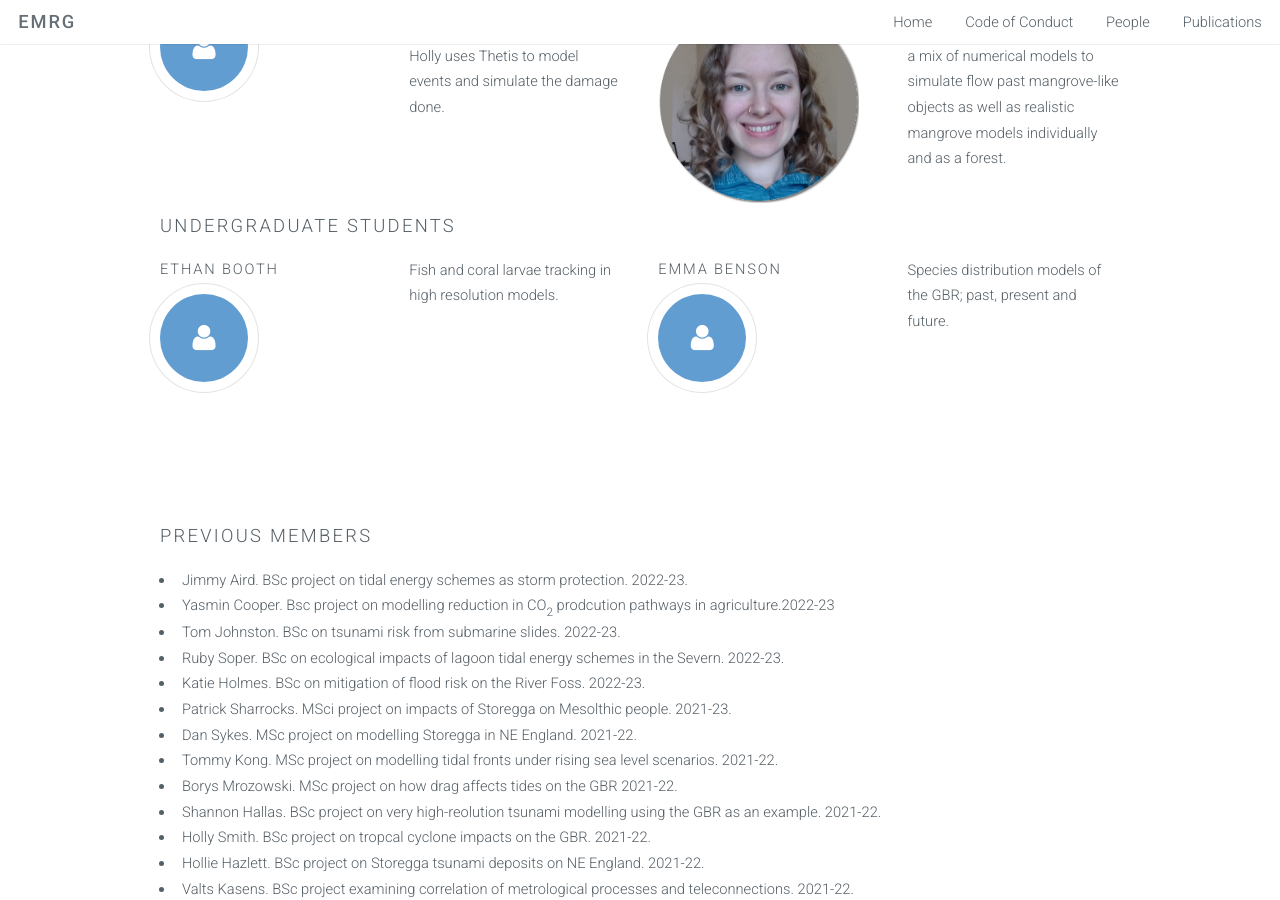
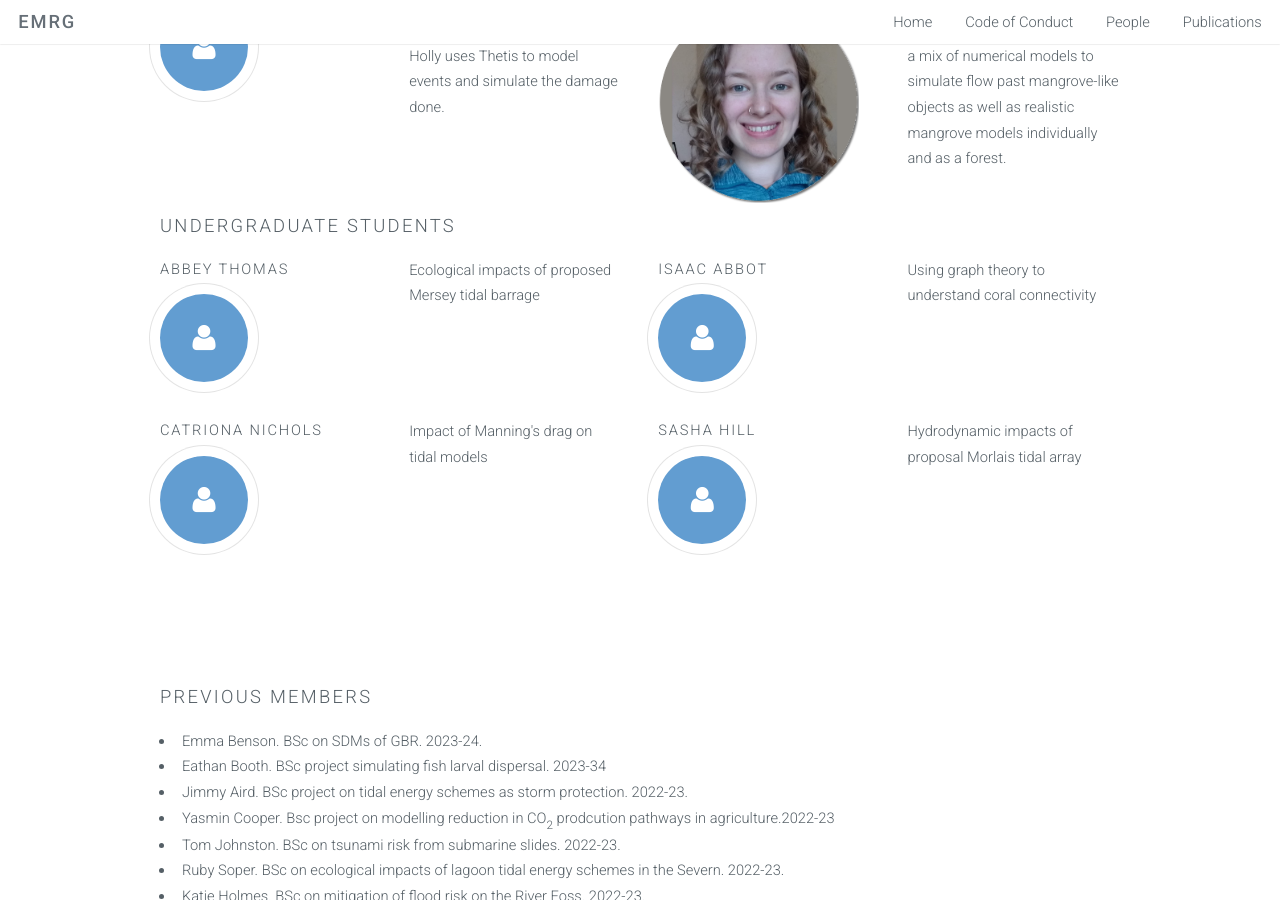
Before and after one commit to EnvModellingGroup/EnvModellingGroup.github.io, a Jekyll site: the page built from people.html, in a window 1280 px wide and 900 px high, scrolled down 1322 px. Built offline with Jekyll 4.4.1, drawn with Linux system fonts in a browser that asks for light colours.

Commit message:
Adding 24-25 students

```diff
--- a/people.html
+++ b/people.html
@@ -109,18 +109,34 @@ keywords: modelling, environmental, ecological, ecology, environment, computatio
       <h3>Undergraduate students</h3>
       <div class="row">
         <div class="3u">
-          <h4>Ethan Booth</h4>
+          <h4>Abbey Thomas</h4>
           <span class="icon major fa-user"></span>
         </div>
         <div class="3u">
-          <p>Fish and coral larvae tracking in high resolution models.</p>
+          <p>Ecological impacts of proposed Mersey tidal barrage</p>
         </div>
         <div class="3u">
-          <h4>Emma Benson</h4>
+          <h4>Isaac Abbot</h4>
           <span class="icon major fa-user"></span>
         </div>
         <div class="3u">
-          <p>Species distribution models of the GBR; past, present and future.</p>
+          <p>Using graph theory to understand coral connectivity</p>
+        </div>
+      </div>
+      <div class="row">
+        <div class="3u">
+          <h4>Catriona Nichols</h4>
+          <span class="icon major fa-user"></span>
+        </div>
+        <div class="3u">
+          <p>Impact of Manning's drag on tidal models</p>
+        </div>
+        <div class="3u">
+          <h4>Sasha Hill</h4>
+          <span class="icon major fa-user"></span>
+        </div>
+        <div class="3u">
+          <p>Hydrodynamic impacts of proposal Morlais tidal array</p>
         </div>
       </div>
     </div>
@@ -129,6 +145,8 @@ keywords: modelling, environmental, ecological, ecology, environment, computatio
     <div class="container">
       <h3>Previous members</h3>
       <ul>
+        <li>Emma Benson. BSc on SDMs of GBR. 2023-24.</li>
+        <li>Eathan Booth. BSc project simulating fish larval dispersal. 2023-34</li>
         <li>Jimmy Aird. BSc project on tidal energy schemes as storm protection. 2022-23.</li>
         <li>Yasmin Cooper. Bsc project on modelling reduction in  CO<sub>2</sub> prodcution pathways in
             agriculture.2022-23</li>
```
